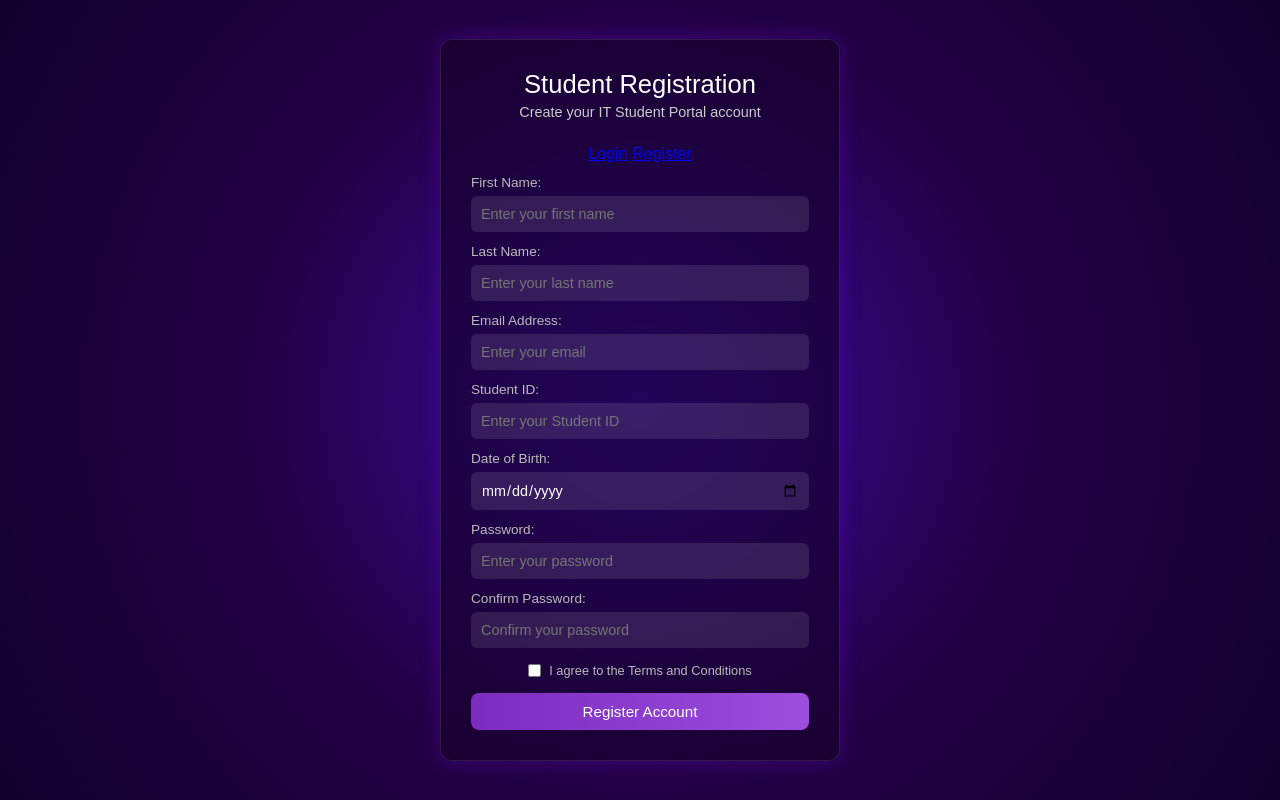
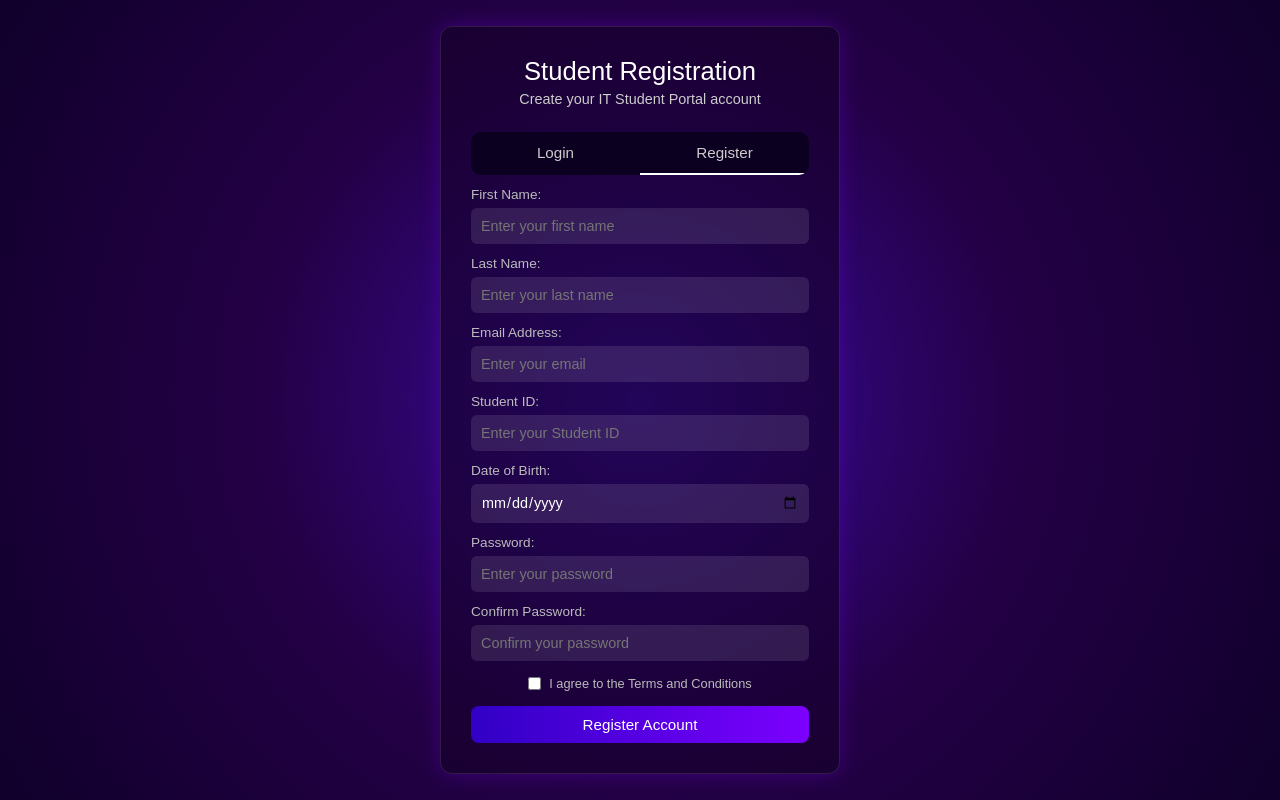
Before and after one commit to JohnPaulCadorniga/IT-STUDENT-PORTAL, a Flask app: template templates/register.html in a window 1280 px wide. Run offline with Flask 3, Linux system fonts and the light colour scheme; the template is opened without the code that fills it, so the values that code supplies are empty.

Commit message:
adjusted some designs

```diff
--- a/static/css/register.css
+++ b/static/css/register.css
@@ -51,12 +51,10 @@ body {
     display: flex;
     justify-content: space-between;
     background: rgba(10, 0, 30, 0.9);
-    border-top-left-radius: 10px;
-    border-top-right-radius: 10px;
+    border-radius: 10px;
     overflow: hidden;
 }
 
-/* Individual tab links */
 .tab-header a {
     flex: 1;
     text-align: center;
@@ -64,43 +62,21 @@ body {
     color: #ccc;
     padding: 12px 0;
     font-size: 0.95em;
-    transition: 0.3s;
     position: relative;
+}
+
+.current-page {
+    border-bottom: 2px solid #fff;
 }
 
 /* Hover and active states */
 .tab-header a:hover {
     color: #fff;
-}
-
-.tab-header a.active {
-    color: #fff;
-    font-weight: 500;
-}
-
-/* Underline indicator (like the purple bar under Register) */
-.tab-header a.active::after {
-    content: "";
-    position: absolute;
-    bottom: 0;
-    left: 20%;
-    width: 60%;
-    height: 3px;
     background: linear-gradient(90deg, #7b2cbf, #c77dff);
-    border-radius: 2px;
+    border-bottom: 2px solid #fff;
 }
 
 /* Login/Register Tabs */
-.form-box > div > a {
-    display: inline-block;
-    width: 50%;
-    text-decoration: none;
-    color: #bbb;
-    padding: 10px 0;
-    font-size: 0.95em;
-    border-bottom: 2px solid transparent;
-}
-
 .form-box > div > a {
     display: inline-block;
     width: 50%;
@@ -157,7 +133,7 @@ body {
 
 /* Register Button */
 .btn {
-    background: linear-gradient(90deg, #7b2cbf, #9d4edd);
+    background: linear-gradient(269.04deg, #7B00FF 1.26%, #3100C5 99.73%);
     border: none;
     color: white;
     padding: 10px;
--- a/templates/register.html
+++ b/templates/register.html
@@ -4,7 +4,7 @@
     <meta charset="UTF-8">
     <meta name="viewport" content="width=device-width, initial-scale=1.0">
     <title>IT Student Portal - Register</title>
-    <link rel="stylesheet" href="../static\css/register.css"> <!-- Link to external CSS file -->
+    <link rel="stylesheet" href="../static\css/register.css">
 
 </head>
 <body>
@@ -13,11 +13,11 @@
             <h2>Student Registration</h2>
             <p>Create your IT Student Portal account</p>
 
-            <form action="/register" method="POST">
+            <form>
 
-                 <div>
-                    <a href="#">Login</a>
-                    <a href="#">Register</a>
+                 <div class = "tab-header">
+                    <a href="login.html">Login</a>
+                    <a href="register.html" class = "current-page">Register</a>
                  </div>
 
                 <div class="form-group">
@@ -60,11 +60,8 @@
                     <input type="checkbox" id="terms" name="terms" required>
                     <label for="terms">I agree to the Terms and Conditions</label>
                 </div>
-
-
-                <button type="submit" class="btn">Register Account</button>
             </form>
-
+                <button class="btn">Register Account</button>
         </div>
     </div>
 </body>
```
